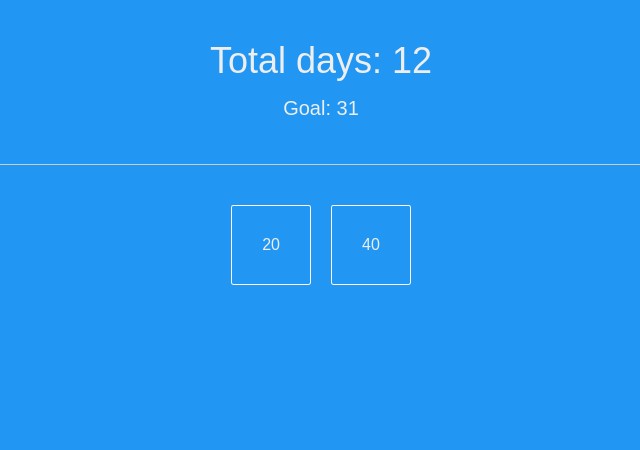
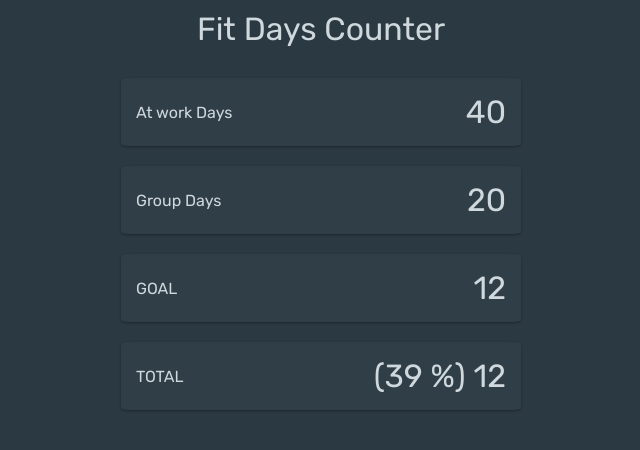
Before and after one commit to RomanDoroshenko/ReactEssential, a React app: page / in a window 1280 px wide. Shown: the top 450 px of the page, without its empty margins (319-959 px from the left). Built offline with nearby package versions, Linux system fonts and the light colour scheme; the HTML template or start-up script is replaced by a standard one.

Commit message:
Added basic styles to the page and data displays via statetess-function-components props

```diff
--- a/src/components/FitDayCount.jsx
+++ b/src/components/FitDayCount.jsx
@@ -2,42 +2,53 @@ import React from 'react';
 import PropTypes from 'prop-types';
 import '../scss/fitdaycount.scss';
 
-// class FitDayCount extends React.Component {
-//   render() {
-//     return (
-//       <div className="fit-day-count">
-//         <div className="total-days">
-//           <span>{ this.props.totalDays }</span>
-//         </div>
-//         <div className="group-workout-days">
-//           <span>{ this.props.groupDays }</span>
-//         </div>
-//         <div className="execize-at-work-days">
-//           <span>{ this.props.atWorkDays }</span>
-//         </div>
-//       </div>
-//     );
-//   }
-// }
+//   <div className="total-days">
+//     <span>Total days: { props.totalDays }</span>
+//     <div className="goal-days">Goal days: { props.goalDays }</div>
+//     <div className="progress">
+//       Progress: {calcGoalProgress(props.totalDays, props.goalDays)}
+//     </div>
+//   </div>
+//   <div className="group-workout-days">
+//     <span>Group workout days { props.groupDays }</span>
+//   </div>
+//   <div className="execize-at-work-days">
+//     <span>At work days: { props.atWorkDays }</span>
+//   </div>
 
-const FitDayCount = props => (
-  <div className="fit-day-count">
-    <div className="total-days">
-      <span>Total days: { props.totalDays }</span><br />
-      <span className="goal">Goal: 31</span>
-    </div>
-    <div className="group-workout-days">
-      <span>{ props.groupDays }</span>
-    </div>
-    <div className="execize-at-work-days">
-      <span>{ props.atWorkDays }</span>
-    </div>
-  </div>);
+// calcGoalProgress(props.totalDays / props.goalDays)
+
+const FitDayCount = (props) => {
+  const calcGoalProgress = (total, goal) => (`${Math.round((total / goal) * 100)} %`);
+  return (
+    <div className="fit-day-count">
+      <h1>Fit Days Counter</h1>
+      <div className="card atWorkDays">
+        <div className="card-description"><span>At work Days</span></div>
+        <div className="card-value">{props.atWorkDays}</div>
+      </div>
+      <div className="card GroupDays">
+        <div className="card-description"><span>Group Days</span></div>
+        <div className="card-value">{props.groupDays}</div>
+      </div>
+      <div className="card goal">
+        <div className="card-description"><span>GOAL</span></div>
+        <div className="card-value">{props.totalDays}</div>
+      </div>
+      <div className="card totalDays">
+        <div className="card-description"><span>TOTAL</span></div>
+        <div className="card-value">
+          ({calcGoalProgress(props.totalDays, props.goalDays)}) {props.totalDays}
+        </div>
+      </div>
+    </div>);
+};
 
 FitDayCount.propTypes = {
   totalDays: PropTypes.number.isRequired,
   groupDays: PropTypes.number.isRequired,
   atWorkDays: PropTypes.number.isRequired,
+  goalDays: PropTypes.number.isRequired,
 };
 
 
--- a/src/index.jsx
+++ b/src/index.jsx
@@ -9,6 +9,7 @@ render(
     totalDays={12}
     groupDays={20}
     atWorkDays={40}
+    goalDays={31}
   />,
   document.getElementById('react-container'),
 );
--- a/src/scss/fitdaycount.scss
+++ b/src/scss/fitdaycount.scss
@@ -2,32 +2,29 @@
   text-align: center;
 }
 
-.total-days, .group-workout-days, .execize-at-work-days {
- border: 1px solid white;
-
+h1{
+  padding: 10px;
+  font-weight: 400;
 }
 
+.card {
+  width: 85%;
+  max-width: 400px;
+  padding: 15px;
+  height: auto;
+  border-radius: 3%;
+  margin: 20px auto;
+  display: flex;
+  justify-content: space-between;
+  background-color: #303f47;
+  box-shadow: 0 1px 3px rgba(0,0,0,0.12), 0 1px 2px rgba(0,0,0,0.24);
 
-.total-days {
+    .card-value {
+      font-size: 2em;
+    }
 
- border: none;
-  border-bottom: 0.01px solid #ccc;
-  padding: 40px;
-  font-size: 36px;
+    .card-description span  {
+      position: relative;
+      top: 25%;
+    }
 }
-
-.goal{
-  font-size: 20px;
-}
-
-.group-workout-days {
-  margin-right: 20px;
-}
-
-.group-workout-days, .execize-at-work-days {
-  display: inline-flex;
-  margin-top: 40px;
-  padding: 30px;
-  border-radius: 3%;
-
-}
--- a/src/scss/index.scss
+++ b/src/scss/index.scss
@@ -1,9 +1,11 @@
+@import url('https://fonts.googleapis.com/css?family=Rubik:300,400,700&subset=cyrillic');
+
 * {
   margin: 0;
   padding: 0;
-  color: #eee;
+  color: #cfd8dc;
   box-sizing: border-box;
-  font-family: sans-serif;
+  font-family: 'Rubik', sans-serif;
 }
 html,body {
 
@@ -11,5 +13,6 @@ html,body {
 }
 
 body {
-  background: #2196f3;
+  background: #2b3a42;
+
 }
```
